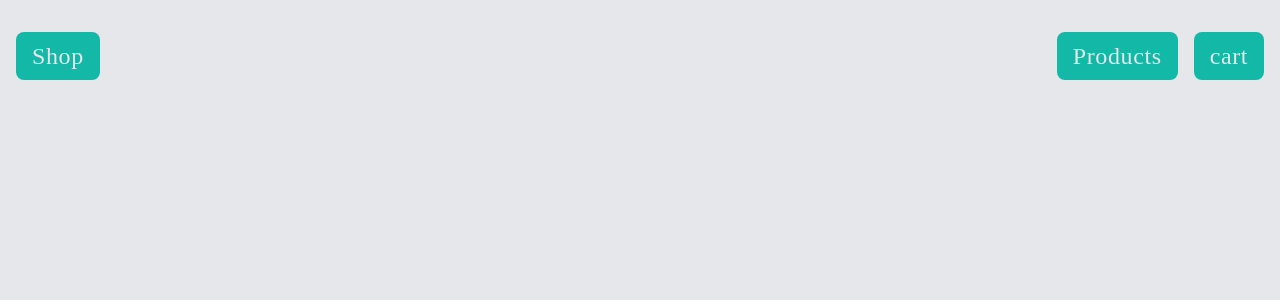
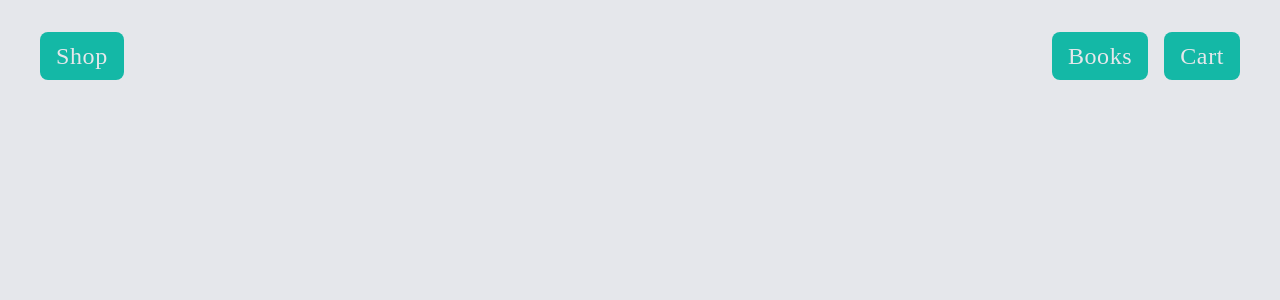
Before and after one commit to afsalahamed07/shop, a React (Vite) app: page /cart in a window 1280 px wide. Shown: the top 300 px of the page. Built offline with nearby package versions, Linux system fonts and the light colour scheme.

Commit message:
more dev

```diff
--- a/src/App.tsx
+++ b/src/App.tsx
@@ -1,18 +1,40 @@
-import React from "react";
+import React, { useState } from "react";
 import Navbar from "./components/navbar/NavBar";
 
 import "./App.css";
 import Footer from "./components/footer/Footer";
-import { Outlet } from "react-router-dom";
+import { Outlet, useOutletContext } from "react-router-dom";
+import Item from "./components/products/item";
+
+type ContextType = {
+  cart: Item[] | null,
+  addToCart: (item: Item) => void
+}
 
 const App: React.FC = () => {
+  const [cart, setCart] = useState<Item[] | null>(null); //TODO: implement the cart logic
+
+  const addToCart = (item: Item) => {
+    // TODO: Have to prevent duplicates
+    setCart((prev) => {
+      const clone = prev ? [...prev] : [];
+      clone.push(item);
+      return clone;
+    })
+
+    console.log(cart);
+  }
   return (
     <div className="app">
       <Navbar />
-      <Outlet />
+      <Outlet context={{ cart, addToCart } satisfies ContextType} />
       <Footer />
     </div>
   );
 };
 
+export function useCart() {
+  return useOutletContext<ContextType>();
+}
+
 export default App;
--- a/src/components/cart/Cart.tsx
+++ b/src/components/cart/Cart.tsx
@@ -1,11 +1,19 @@
-import Product from "../products/Product";
+import { useOutletContext } from "react-router-dom";
 
-type CartProducts = {
-  products: Product[];
-};
+import Card from "../products/Card";
+import Item from "../products/item";
+import { useCart } from "../../App";
 
-const Cart: React.FC<CartProducts> = ({ products }) => {
-  return <div className="cart"></div>;
+const Cart: React.FC = () => {
+  const { cart } = useCart()
+
+  function test() {
+    console.log("hit")
+  }
+  return <div className="cart">
+    {cart && cart.map((item) => <Card item={item} addToCart={test} />)}
+
+  </div>;
 };
 
 export default Cart;
--- a/src/components/navbar/Navbar.css
+++ b/src/components/navbar/Navbar.css
@@ -1,6 +1,6 @@
 .navbar {
     @apply basis-1/12 flex justify-between p-4 text-gray-200 font-river text-2xl
-    tracking-wide pt-8;
+    tracking-wide pt-8 px-10;
 
     li {
         @apply list-none  px-4 py-2 rounded-lg bg-teal-500
--- a/src/components/navbar/Navbar.tsx
+++ b/src/components/navbar/Navbar.tsx
@@ -13,10 +13,10 @@ const Navbar: React.FC = () => {
       </div>
       <div className="links">
         <Link to="products">
-          <li>Products</li>
+          <li>Books</li>
         </Link>
         <Link to="cart">
-          <li>cart</li>
+          <li>Cart</li>
         </Link>
       </div>
     </div>
--- a/src/components/products/Products.css
+++ b/src/components/products/Products.css
@@ -16,7 +16,7 @@
 }
 
 .card {
-    @apply flex gap-5 py-4 px-6 text-lg font-roboto w-full;
+    @apply flex gap-8 py-4 text-lg font-roboto w-full;
 }
 
 .left {
--- a/src/components/products/Products.tsx
+++ b/src/components/products/Products.tsx
@@ -1,17 +1,18 @@
 import React, { useEffect, useState } from "react";
-import Product from "./Product";
 import Card from "./Card";
 import "./Products.css";
 import { fetchBooks, sanitiseBook } from "../../infra/book-api";
 import Item from "./item";
+import { useOutletContext } from "react-router-dom";
+import { useCart } from "../../App";
 
+// NOTE: here the products means books. might change the name in future
 // NOTE: may be i could make this about programming books
-
 const Products: React.FC = () => {
   const [page, setPage] = useState<number>(0);
-  const [cart, setCart] = useState<Item[] | null>(null); //TODO: implement the cart logic
   const [items, setItems] = useState<Item[] | null>(null);
   const pages: number = items ? Math.ceil(items.length / 5) : 0;
+  const { addToCart } = useCart();
 
   function previouse() {
     if (page != 0) setPage((prev) => prev - 1);
@@ -21,16 +22,6 @@ const Products: React.FC = () => {
     if (page < pages - 1) setPage((prev) => prev + 1);
   }
 
-  function addToCart(item: Item) {
-    // TODO: Have to prevent duplicates
-    setCart((prev) => {
-      const clone = prev ? [...prev] : [];
-      clone.push(item);
-      return clone;
-    })
-
-    console.log(cart);
-  }
 
   useEffect(() => {
     async function apiCall() {
@@ -51,6 +42,7 @@ const Products: React.FC = () => {
           )
           .map((item) => (
             <Card
+              key={item.id}
               item={item}
               addToCart={addToCart}
             />
--- a/src/infra/book-api.ts
+++ b/src/infra/book-api.ts
@@ -10,7 +10,7 @@ type Data = {
 
 async function fetchBooks() {
   const responnse =
-    await fetch(`https://www.googleapis.com/books/v1/volumes?q=search+terms&key=${api.api}
+    await fetch(`https://www.googleapis.com/books/v1/volumes?q=subject:computers&maxResults=20&key=${api.api}
 `);
   const data: Promise<Data> = await responnse.json();
   console.log(data);
--- a/src/routes.tsx
+++ b/src/routes.tsx
@@ -10,7 +10,7 @@ const routes = [
     children: [
       { index: true, element: <Home /> },
       { path: "products", element: <Products /> },
-      { path: "cart", elemnt: <Cart /> },
+      { path: "cart", element: <Cart /> },
     ],
     // errorElement: <ErrorPage />,
   },
```
